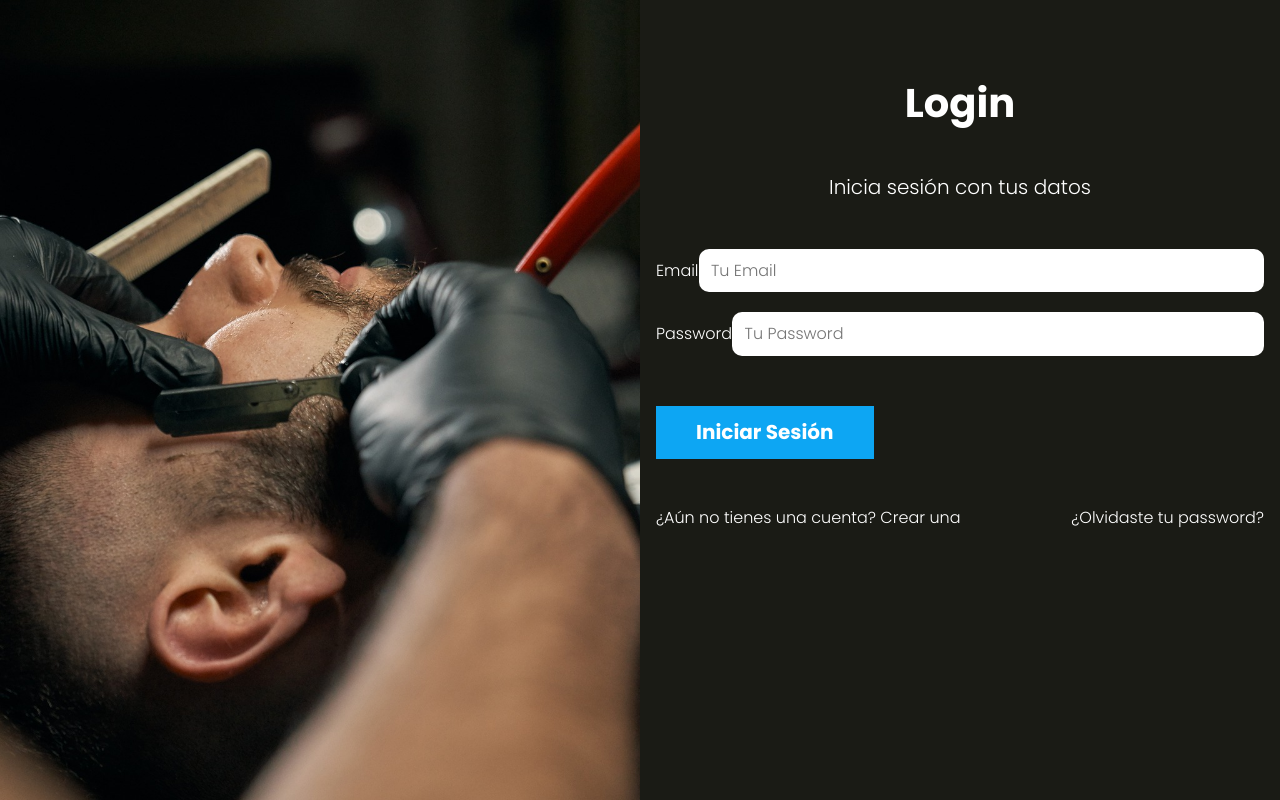
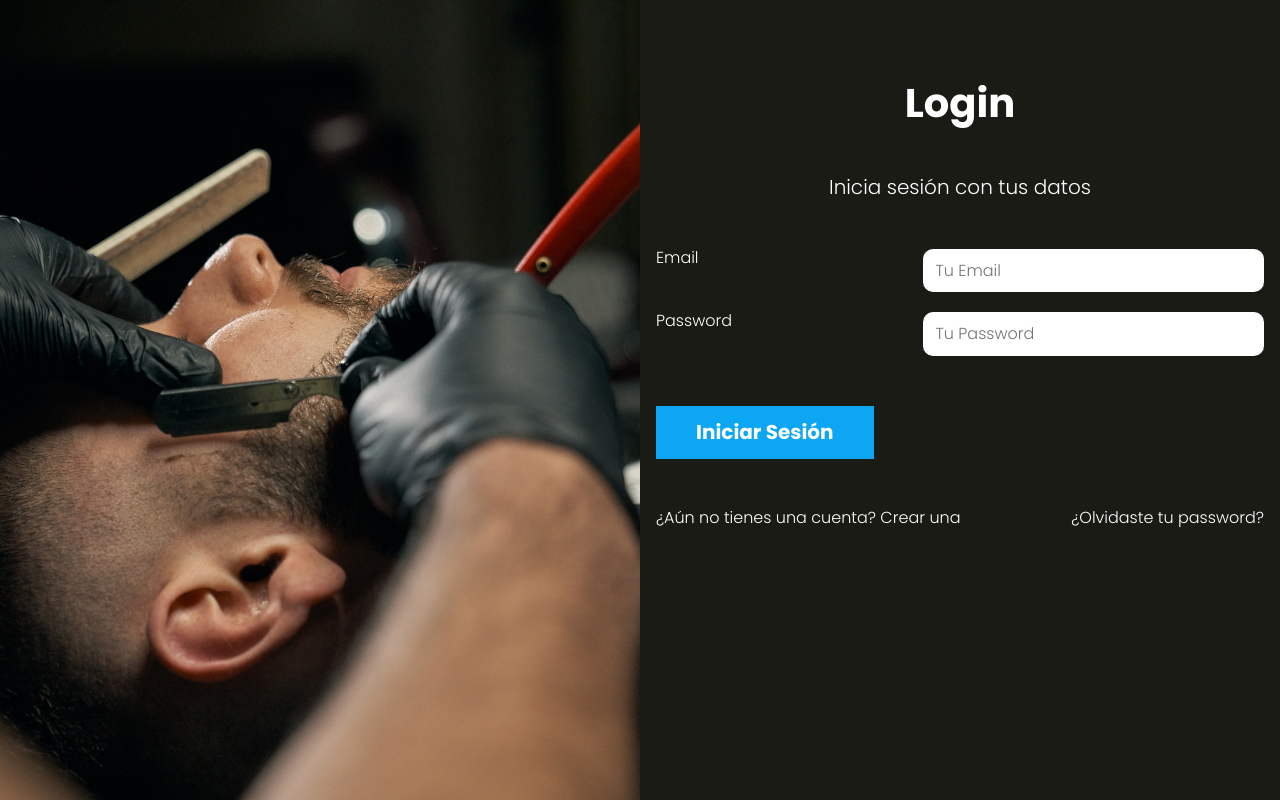
Before and after one commit to borjasff/appsalon_bff, a PHP site: page / in a window 1280 px wide. Run offline with PHP 8.4, Linux system fonts and the light colour scheme; style sheets or scripts are compiled from the project's sources.

Commit message:
actualizacion de formulario

```diff
--- a/src/scss/componentes/_formulario.scss
+++ b/src/scss/componentes/_formulario.scss
@@ -8,13 +8,13 @@
 .campo{
     display: flex;
     margin-bottom: 2rem;
-    align-items: center;
+
 
     label{
         flex: auto;
     }
     input{
-        width: 95%;
+        max-width: 90%;
         border: none;
         padding: calc(v.$separacion / 4);
         border-radius:  10px;
```
